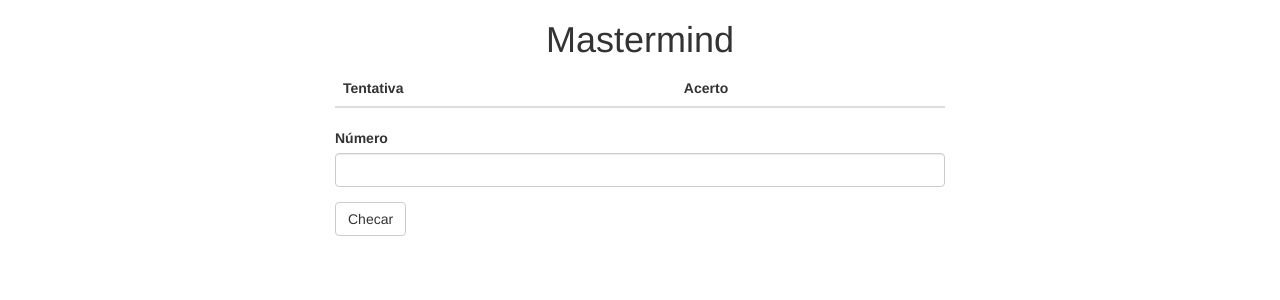
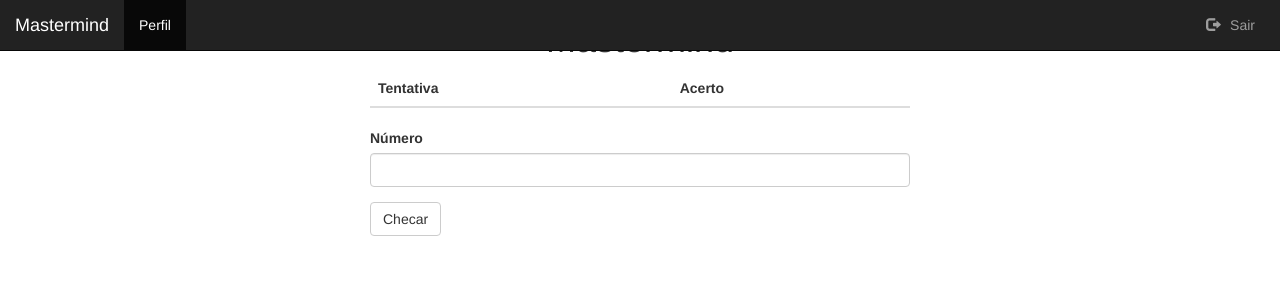
Before and after one commit to rafaelcmonteiro/mastermind-game, a Flask app: page /game/ in a window 1280 px wide. Shown: the top 300 px of the page. Run offline with Flask 2, Linux system fonts and the light colour scheme; the visitor is signed in with stand-in values (Sample User, id 1); lists and menus that the app fills with data are empty; some libraries are stand-ins or nearby versions.

Commit message:
Adding some adjustiments to templates.

```diff
--- a/app.py
+++ b/app.py
@@ -7,6 +7,14 @@ import bcrypt
 app = Flask("mastermind")
 app.config['SECRET_KEY'] = '57956B56B56545B'
 list_dict = []
+
+
+@app.before_request
+def require_login():
+    allowed_route = ['login', 'register', 'home']
+    if request.endpoint not in allowed_route and 'email' not in session:
+        return redirect(url_for('login'))
+    return
 
 
 @app.route("/")
@@ -25,7 +33,6 @@ def register():
         dict_user = {"name": form.username.data, "user": form.email.data, "password": hash_pass}
         # Creating user
         dao.creating_user(dict_user)
-        session['username'] = form.email.data
         flash('Account created for {}!'.format(form.username.data), category='success')
         return redirect(url_for('perfil'))
     return render_template('register.html', title='Register', form=form)
@@ -37,6 +44,8 @@ def login():
     if form.validate_on_submit():
         login_user = dao.find_user(form.email.data)
         if login_user:
+            session['email'] = form.email.data
+            print(session)
             flash('You have been logged in!', 'success')
             return redirect(url_for('perfil'))
         else:
@@ -44,12 +53,18 @@ def login():
     return render_template('login.html', title='login', form=form)
 
 
+@app.route("/log-out/")
+def sign_out():
+    session.clear()
+    return redirect(url_for("home"))
+
+
 # Test
 @app.route("/perfil/", methods=['GET'])
 def perfil():
     if 'username' in session:
         return 'You are logged in as ' + session['username']
-    return render_template('perfil.html', titulo='login')
+    return render_template('perfil.html', title='perfil', nav_bar=True)
 
 
 @app.route("/generate-number/", methods=['GET'])
@@ -67,7 +82,7 @@ def to_db(user_name):
 
 @app.route("/game/", methods=['GET'])
 def mastermind_game():
-    return render_template('mastermind.html', titulo='game')
+    return render_template('mastermind.html', title='game', nav_bar=True)
 
 
 # This function trigger the game.
@@ -76,7 +91,7 @@ def mastermind():
     number_typed = request.form['typed-number']
     to_send = l_master.master_mind(number_typed)
     list_dict.append(to_send)
-    return render_template('mastermind.html', titulo='game', tentativas=list_dict), 200
+    return render_template('mastermind.html', title='game', tentativas=list_dict, nav_bar=True), 200
 
 
 @app.errorhandler(404)
--- a/templates/layout.html
+++ b/templates/layout.html
@@ -11,8 +11,28 @@
       <link rel="stylesheet" href="https://maxcdn.bootstrapcdn.com/bootstrap/3.4.1/css/bootstrap.min.css">
       <script src="https://ajax.googleapis.com/ajax/libs/jquery/3.4.1/jquery.min.js"></script>
       <script src="https://maxcdn.bootstrapcdn.com/bootstrap/3.4.1/js/bootstrap.min.js"></script>
+    <style>
+        .style-padding{
+            padding: 10px;
+        }
+    </style>
 </head>
 <body>
+    {% if nav_bar %}
+        <nav class="navbar navbar-inverse navbar-fixed-top">
+          <div class="container-fluid">
+            <div class="navbar-header">
+              <span class="navbar-brand">Mastermind</span>
+            </div>
+            <ul class="nav navbar-nav">
+              <li class="active"><a href="{{ url_for('perfil') }}">Perfil</a></li>
+            </ul>
+            <ul class="nav navbar-nav navbar-right">
+              <li><a href="{{ url_for('sign_out') }}"><span class="glyphicon glyphicon-log-out"></span><span class="style-padding">Sair</span></a></li>
+            </ul>
+          </div>
+        </nav>
+    {% endif %}
 <div class="container">
     {% with messages = get_flashed_messages(with_categories=true) %}
         {% if messages %}
--- a/templates/mastermind.html
+++ b/templates/mastermind.html
@@ -1,20 +1,5 @@
-<!DOCTYPE html>
-<html lang="en">
-<head>
-  <title>Bootstrap Example</title>
-  <meta charset="utf-8">
-  <meta name="viewport" content="width=device-width, initial-scale=1">
-  <link rel="stylesheet" href="https://maxcdn.bootstrapcdn.com/bootstrap/3.4.1/css/bootstrap.min.css">
-  <script src="https://ajax.googleapis.com/ajax/libs/jquery/3.4.1/jquery.min.js"></script>
-  <script src="https://maxcdn.bootstrapcdn.com/bootstrap/3.4.1/js/bootstrap.min.js"></script>
-  <style>
-    .border-input{
-        border: 1px solid black;
-    }
-  </style>
-</head>
-<body>
-
+{% extends "layout.html" %}
+{% block content %}
 <div class="container-fluid text-center" class="border-input">
   <div class="row content">
     <div class="col-sm-3">
@@ -53,6 +38,4 @@
       </div>
   </div>
 </div>
-
-</body>
-</html>
+{% endblock content %}
```
Also changed, not shown: templates/perfil.html (+4 -3 lines).
